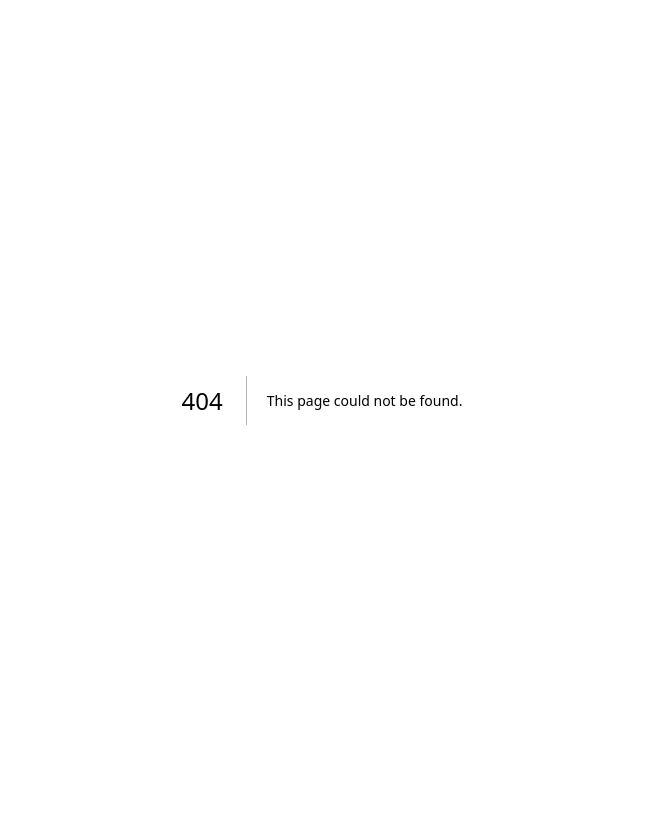
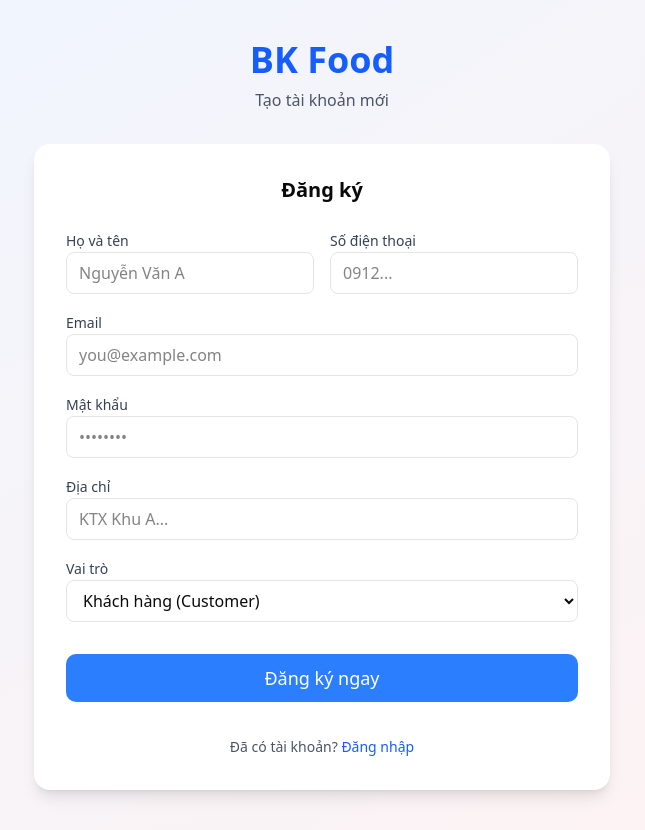
Before and after one commit to HuyHoang1712/bk-food, a Next.js app in the folder fe/: page /register in a window 1280 px wide. Before the commit this address had no page. Shown: the whole page, without its empty margins (318-963 px from the left). Before the commit the page ends 800 px from the top, so only its background shows below. Built offline with nearby package versions, Linux system fonts and the light colour scheme.

Commit message:
Nam commit 2

```diff
--- a/fe/app/page.tsx
+++ b/fe/app/page.tsx
@@ -111,6 +111,16 @@ export default function HomePage() {
             >
               {loading ? "Đang đăng nhập..." : "Đăng nhập"}
             </Button>
+            <div className="text-center mt-4 pt-2">
+              <span className="text-sm text-gray-600">Chưa có tài khoản? </span>
+              <button
+                type="button"
+                onClick={() => router.push("/register")}
+                className="text-sm text-blue-600 hover:underline font-medium focus:outline-none"
+              >
+                Đăng ký ngay
+              </button>
+            </div>
           </form>
         </div>
 
--- /dev/null
+++ b/fe/app/register/page.tsx
@@ -0,0 +1,236 @@
+"use client"
+
+import { useState } from "react"
+import { useRouter } from "next/navigation" // Use next/router if on Pages Router
+
+export default function RegisterPage() {
+  const router = useRouter()
+  const [loading, setLoading] = useState(false)
+  const [error, setError] = useState<string | null>(null)
+
+  // Combined state for all form fields
+  const [formData, setFormData] = useState({
+    name: "",
+    email: "",
+    password: "",
+    phone: "",
+    role: "customer", // Default role
+    address: "",
+    restaurantId: "",
+    vehicleType: "Xe máy", // Default vehicle
+  })
+
+  const handleChange = (e: React.ChangeEvent<HTMLInputElement | HTMLSelectElement>) => {
+    setFormData({ ...formData, [e.target.name]: e.target.value })
+  }
+
+  const handleSubmit = async (e: React.FormEvent) => {
+    e.preventDefault()
+    setError(null)
+    setLoading(true)
+
+    try {
+      // 1. Construct the payload
+      // We start with common fields
+      const payload: any = {
+        name: formData.name,
+        email: formData.email,
+        password: formData.password,
+        phone: formData.phone,
+        role: formData.role,
+        address: formData.address,
+      }
+
+      // 2. Add specific fields based on role
+      if (formData.role === "restaurant") {
+        // Ensure restaurantId is a number if your backend requires it
+        payload.restaurantId = Number(formData.restaurantId) || 0
+      } else if (formData.role === "delivery") {
+        payload.vehicleType = formData.vehicleType
+      }
+
+      // 3. Send Request
+      const res = await fetch("/api/users", {
+        method: "POST",
+        headers: { "Content-Type": "application/json" },
+        body: JSON.stringify(payload),
+      })
+
+      if (!res.ok) {
+        const data = await res.json()
+        throw new Error(data.message || "Đăng ký thất bại.")
+      }
+
+      // 4. Success -> Redirect to Login
+      router.push("/") // Or wherever your login page is
+    } catch (err: any) {
+      setError(err.message || "Có lỗi xảy ra, vui lòng thử lại.")
+    } finally {
+      setLoading(false)
+    }
+  }
+
+  return (
+    <div className="min-h-screen flex items-center justify-center bg-gradient-to-br from-blue-50 to-red-50 py-10">
+      <div className="max-w-xl w-full mx-4">
+        <div className="text-center mb-8">
+          <h1 className="text-4xl font-bold text-blue-600 mb-2">BK Food</h1>
+          <p className="text-gray-600">Tạo tài khoản mới</p>
+        </div>
+
+        <div className="bg-white rounded-2xl shadow-lg p-8 space-y-6">
+          <h2 className="text-xl font-semibold text-center">Đăng ký</h2>
+
+          <form onSubmit={handleSubmit} className="space-y-4">
+            {/* Grid for Name and Phone */}
+            <div className="grid grid-cols-1 md:grid-cols-2 gap-4">
+              <div className="space-y-2">
+                <label className="text-sm text-gray-700">Họ và tên</label>
+                <input
+                  name="name"
+                  type="text"
+                  placeholder="Nguyễn Văn A"
+                  className="w-full px-3 py-2 border rounded-md focus:outline-none focus:ring-2 focus:ring-blue-500"
+                  value={formData.name}
+                  onChange={handleChange}
+                  required
+                />
+              </div>
+              <div className="space-y-2">
+                <label className="text-sm text-gray-700">Số điện thoại</label>
+                <input
+                  name="phone"
+                  type="tel"
+                  placeholder="0912..."
+                  className="w-full px-3 py-2 border rounded-md focus:outline-none focus:ring-2 focus:ring-blue-500"
+                  value={formData.phone}
+                  onChange={handleChange}
+                  required
+                />
+              </div>
+            </div>
+
+            {/* Email */}
+            <div className="space-y-2">
+              <label className="text-sm text-gray-700">Email</label>
+              <input
+                name="email"
+                type="email"
+                placeholder="you@example.com"
+                className="w-full px-3 py-2 border rounded-md focus:outline-none focus:ring-2 focus:ring-blue-500"
+                value={formData.email}
+                onChange={handleChange}
+                required
+              />
+            </div>
+
+            {/* Password */}
+            <div className="space-y-2">
+              <label className="text-sm text-gray-700">Mật khẩu</label>
+              <input
+                name="password"
+                type="password"
+                placeholder="••••••••"
+                className="w-full px-3 py-2 border rounded-md focus:outline-none focus:ring-2 focus:ring-blue-500"
+                value={formData.password}
+                onChange={handleChange}
+                required
+              />
+            </div>
+
+            {/* Address */}
+            <div className="space-y-2">
+              <label className="text-sm text-gray-700">Địa chỉ</label>
+              <input
+                name="address"
+                type="text"
+                placeholder="KTX Khu A..."
+                className="w-full px-3 py-2 border rounded-md focus:outline-none focus:ring-2 focus:ring-blue-500"
+                value={formData.address}
+                onChange={handleChange}
+                required
+              />
+            </div>
+
+            {/* Role Selection */}
+            <div className="space-y-2">
+              <label className="text-sm text-gray-700">Vai trò</label>
+              <select
+                name="role"
+                value={formData.role}
+                onChange={handleChange}
+                className="w-full px-3 py-2 border rounded-md focus:outline-none focus:ring-2 focus:ring-blue-500 bg-white"
+              >
+                <option value="customer">Khách hàng (Customer)</option>
+                <option value="restaurant">Nhà hàng (Restaurant)</option>
+                <option value="delivery">Tài xế (Delivery)</option>
+              </select>
+            </div>
+
+            {/* --- Conditional Fields --- */}
+
+            {/* Show Restaurant ID only if role is Restaurant */}
+            {formData.role === "restaurant" && (
+              <div className="space-y-2 animate-in fade-in slide-in-from-top-2">
+                <label className="text-sm text-gray-700">Restaurant ID</label>
+                <input
+                  name="restaurantId"
+                  type="number"
+                  placeholder="Nhập ID nhà hàng"
+                  className="w-full px-3 py-2 border rounded-md focus:outline-none focus:ring-2 focus:ring-blue-500"
+                  value={formData.restaurantId}
+                  onChange={handleChange}
+                  required
+                />
+              </div>
+            )}
+
+            {/* Show Vehicle Type only if role is Delivery */}
+            {formData.role === "delivery" && (
+              <div className="space-y-2 animate-in fade-in slide-in-from-top-2">
+                <label className="text-sm text-gray-700">Loại xe</label>
+                <select
+                  name="vehicleType"
+                  value={formData.vehicleType}
+                  onChange={handleChange}
+                  className="w-full px-3 py-2 border rounded-md focus:outline-none focus:ring-2 focus:ring-blue-500 bg-white"
+                >
+                  <option value="motorbike">Xe máy</option>
+                  <option value="bicycle">Xe đạp</option>
+                  <option value="electric_bike">Xe đạp điện</option>
+                </select>
+              </div>
+            )}
+
+            {/* Error Message */}
+            {error && (
+              <p className="text-sm text-red-600 bg-red-50 border border-red-100 rounded-lg p-3 text-center">
+                {error}
+              </p>
+            )}
+
+            {/* Submit Button */}
+            <button
+              type="submit"
+              disabled={loading}
+              className="w-full h-12 text-lg font-medium text-white bg-blue-500 hover:bg-blue-600 rounded-lg transition-colors disabled:opacity-70 mt-4"
+            >
+              {loading ? "Đang xử lý..." : "Đăng ký ngay"}
+            </button>
+
+            <div className="text-center mt-4">
+              <span className="text-sm text-gray-600">Đã có tài khoản? </span>
+              <button
+                type="button"
+                onClick={() => router.push("/")}
+                className="text-sm text-blue-600 hover:underline font-medium"
+              >
+                Đăng nhập
+              </button>
+            </div>
+          </form>
+        </div>
+      </div>
+    </div>
+  )
+}
```
